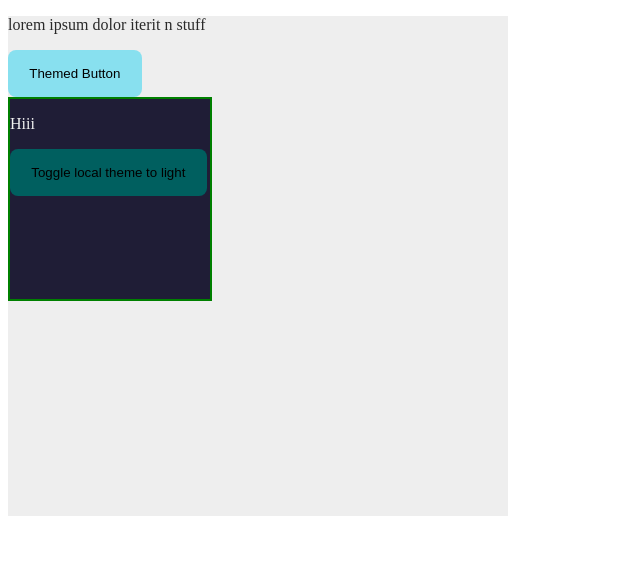
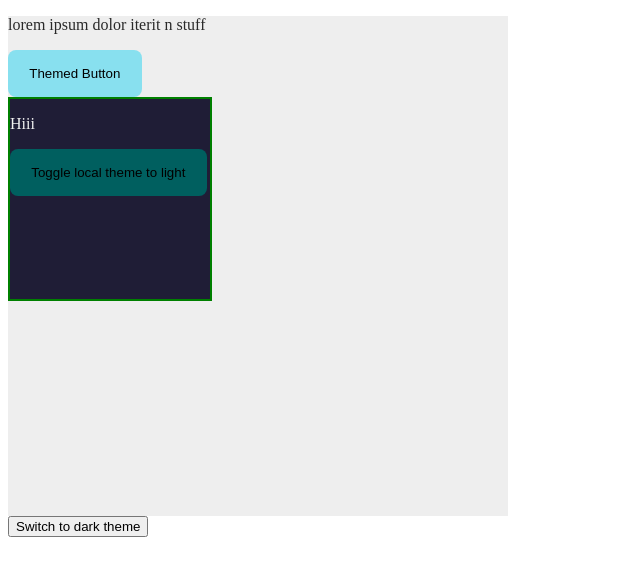
Before and after one commit to pisesanket/Context-Theme-Toggler---Class-based-components-First-Class-based-Component-Cla---385muze9xabs, a React app: page / in a window 1280 px wide. Shown: the top 576 px of the page, without its empty margins (0-640 px from the left). Built offline with nearby package versions, Linux system fonts and the light colour scheme.

Commit message:
Update ThemeToggleButton.js

```diff
--- a/src/components/ThemeToggleButton.js
+++ b/src/components/ThemeToggleButton.js
@@ -1,11 +1,22 @@
-import React from 'react';
+import React, { useContext } from "react";
+import { ThemeContext } from "./ThemeProvider";
 
-
-const ThemeToggleButton = () =>{
-
-    return (
-       <></>
-    )
-
-}
-export {ThemeToggleButton}
+const ThemeToggleButton = () => {
+  const context = useContext(ThemeContext);
+  const themeToggle = () => {
+    const { setTheme } = context;
+    if (context.theme === "light") {
+      setTheme("dark");
+    } else {
+      setTheme("light");
+    }
+  };
+  return (
+    <>
+      <button id="global-theme-toggler" onClick={themeToggle}>
+        Switch to {context.theme === "light" ? "dark" : "light"} theme
+      </button>
+    </>
+  );
+};
+export { ThemeToggleButton };
```
